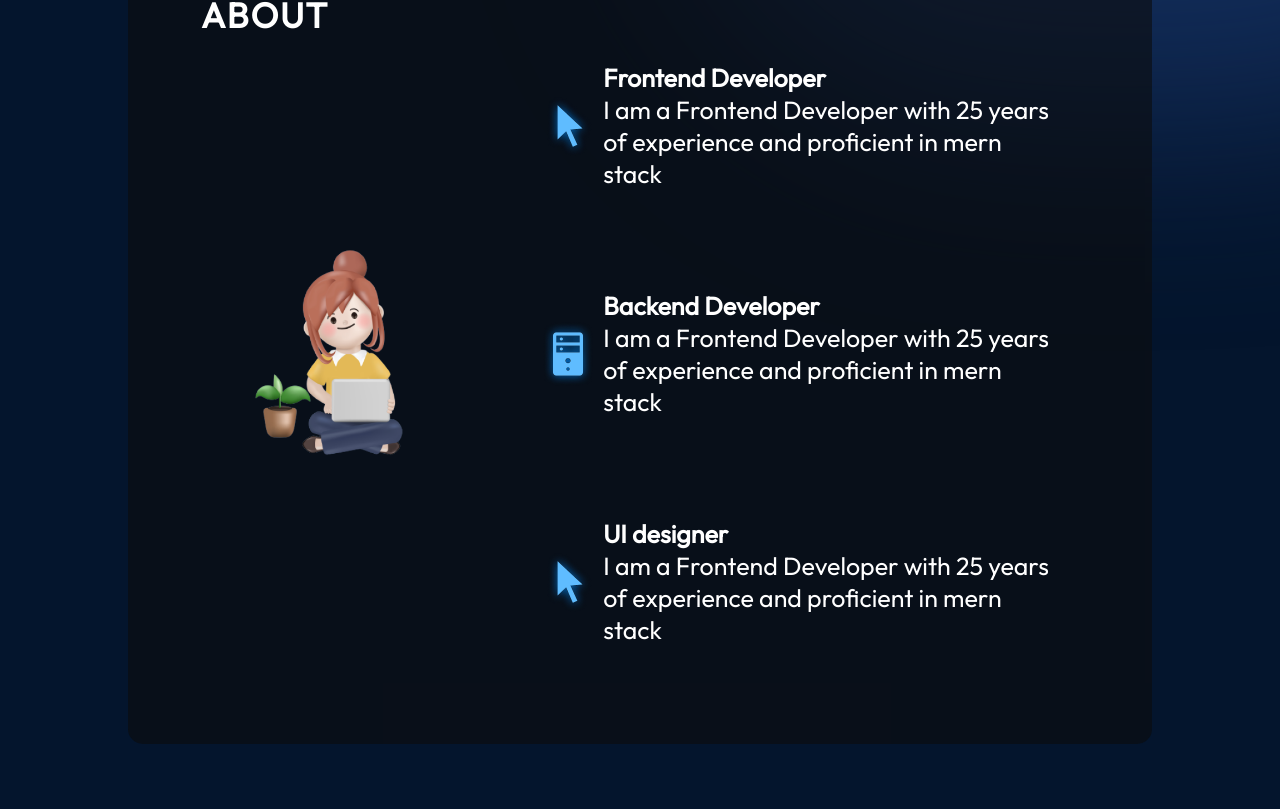
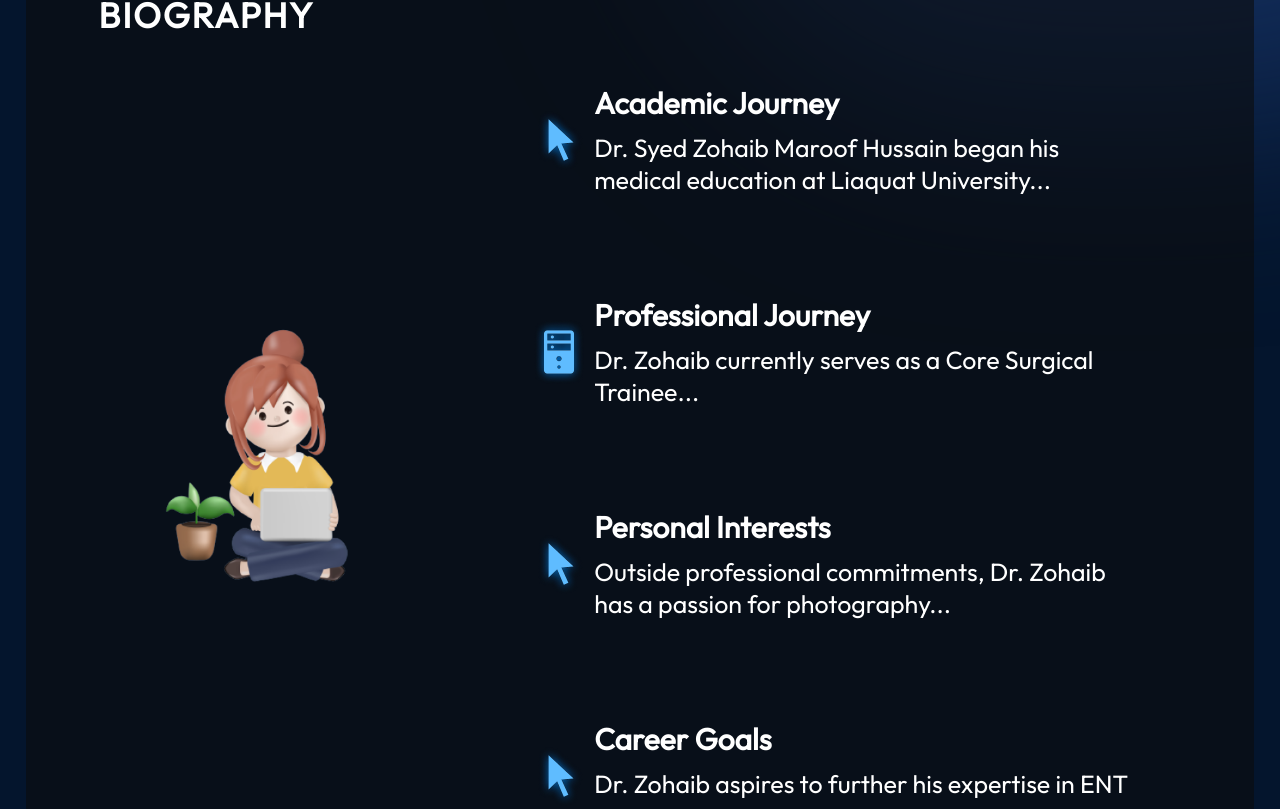
Before and after one commit to MuhammadZeeshanAkram/Doctor-Zohaib-Portfolio, a React (Vite) app in the folder Doctor Portfolio/: page / in a window 1280 px wide. Shown: the part 911-1720 px from the top of the page. Built offline with nearby package versions, Linux system fonts and the light colour scheme.

Commit message:
Added changes in hero and biography section

```diff
--- a/Doctor Portfolio/src/components/About/About.jsx
+++ b/Doctor Portfolio/src/components/About/About.jsx
@@ -1,39 +1,74 @@
-import React from 'react';
+import React, { useState } from 'react';
+import { getImageUrl } from '../../utils';
 import styles from './About.module.css';
-import { getImageUrl } from '../../utils'
 
 export const About = () => {
+  const [expandedSection, setExpandedSection] = useState(null);
+
+  const handleClick = (section) => {
+    setExpandedSection(expandedSection === section ? null : section);
+  };
+
   return (
-    <section className={styles.container} id='about'>
-        <h2 className={styles.title}>About</h2>
+    <section className={styles.container} id='biography'>
+      <h2 className={styles.title}>Biography</h2>
       <div className={styles.content}>
-            <img src={getImageUrl('about/aboutImage.png')} alt="Me sitting with a laptop"
+        <img
+          src={getImageUrl('about/aboutImage.png')}
+          alt="Me sitting with a laptop"
           className={styles.aboutImage}
         />
         <ul className={styles.aboutItems}>
-                <li className={styles.aboutItem}>
-                    <img src={getImageUrl("about/cursorIcon.png")} alt="cursor icon"/>
+          <li className={styles.aboutItem} onClick={() => handleClick('academic')}>
+            <img src={getImageUrl("about/cursorIcon.png")} alt="cursor icon" />
             <div className={styles.aboutItemText}>
-                    <h3>Frontend Developer</h3>
-                    <p>I am a Frontend Developer with 25 years of experience and proficient in mern stack</p>
+              <h3>Academic Journey</h3>
+              <p>Dr. Syed Zohaib Maroof Hussain began his medical education at Liaquat University...</p>
+              {expandedSection === 'academic' && (
+                <div className={styles.additionalInfo}>
+                  {"of Medical & Health Sciences (LUMHS) in Jamshoro, Pakistan, where he earned his MBBS. This university, renowned for its contributions to medical science in Pakistan, played a pivotal role in shaping Dr. Hussain's early interest in Otolaryngology (ENT). His pursuit of excellence led him to the Anglia Ruskin University in Chelmsford, UK, where he specialized further by completing an MSc in ENT, Head & Neck Surgery. Anglia Ruskin University, a hub for advanced medical research and education, provided him with cutting-edge knowledge and clinical skills."}
+                </div>
+              )}
             </div>
           </li>
-                <li className={styles.aboutItem}>
-                    <img src={getImageUrl("about/serverIcon.png")} alt="server icon"/>
+          <li className={styles.aboutItem} onClick={() => handleClick('professional')}>
+            <img src={getImageUrl("about/serverIcon.png")} alt="server icon" />
             <div className={styles.aboutItemText}>
-                    <h3>Backend Developer</h3>
-                    <p>I am a Frontend Developer with 25 years of experience and proficient in mern stack</p>
+              <h3>Professional Journey</h3>
+              <p>Dr. Zohaib currently serves as a Core Surgical Trainee...</p>
+              {expandedSection === 'professional' && (
+                <div className={styles.additionalInfo}>
+                  {"at the University Hospitals of Leicester NHS Trust in Leicester, UK. This prestigious institution is one of the largest teaching hospital trusts in the UK, known for its excellence in healthcare and medical education. During his time here, Dr. Hussain has gained significant experience in Otolaryngology, working alongside leading experts in the field. His qualifications, including the MRCS (Membership of the Royal College of Surgeons) and MRCOphth (Membership of the Royal College of Ophthalmologists), are a testament to his broad expertise and dedication to his profession."}
+                </div>
+              )}
             </div>
           </li>
-                <li className={styles.aboutItem}>
-                    <img src={getImageUrl("about/cursorIcon.png")} alt=" UI icon"/>
+          <li className={styles.aboutItem} onClick={() => handleClick('personal')}>
+            <img src={getImageUrl("about/cursorIcon.png")} alt="UI icon" />
             <div className={styles.aboutItemText}>
-                    <h3>UI designer</h3>
-                    <p>I am a Frontend Developer with 25 years of experience and proficient in mern stack</p>
+              <h3>Personal Interests</h3>
+              <p>Outside professional commitments, Dr. Zohaib has a passion for photography...</p>
+              {expandedSection === 'personal' && (
+                <div className={styles.additionalInfo}>
+                  {" He often captures the landscapes and cityscapes of the places he's traveled, such as the countryside of England and the historic sites of Pakistan. These photographs not only serve as a creative outlet but also help him maintain a balanced lifestyle. Dr. Hussain also enjoys engaging in medical education, often participating in workshops at institutions like Royal College of Surgeons of Edinburgh."}
+                </div>
+              )}
+            </div>
+          </li>
+          <li className={styles.aboutItem} onClick={() => handleClick('career')}>
+            <img src={getImageUrl("about/cursorIcon.png")} alt="UI icon" />
+            <div className={styles.aboutItemText}>
+              <h3>Career Goals</h3>
+              <p>Dr. Zohaib aspires to further his expertise in ENT surgery...</p>
+              {expandedSection === 'career' && (
+                <div className={styles.additionalInfo}>
+                  {"with a focus on minimally invasive techniques at institutions like the Royal College of Surgeons in London, UK. His career goals include becoming a leading consultant in Otolaryngology and contributing to global medical research and education. He is particularly interested in establishing himself at a renowned medical institution such as Moorfields Eye Hospital in London, which is known for pioneering work in ophthalmology and ENT."}
+                </div>
+              )}
             </div>
           </li>
         </ul>
       </div>
     </section>
-  )
-}
+  );
+};
--- a/Doctor Portfolio/src/components/About/About.module.css
+++ b/Doctor Portfolio/src/components/About/About.module.css
@@ -6,8 +6,8 @@
     padding: 73px;
     margin-top: 129px;
     z-index: 1;
-    margin-left: 10%;
-    margin-right: 10%;
+    margin-left: 2%;
+    margin-right: 2%;
 }
 .title{
     font-size: 35px;
@@ -29,6 +29,7 @@
     display: flex;
     flex-direction: column;
     gap: 50px;
+    padding:2%;
 }
 .aboutItem{
     display: flex;
@@ -48,12 +49,18 @@
 }
 
 .aboutItem h3{
-    font-size: 25px;
-    font-weight: 600;
+    font-size: 30px;
+    font-weight: 700;
+    margin-bottom: 10px;
 }
 .aboutItem p{
     font-size: 25px;
 }
+.additionalInfo {
+    font-size: 20px;
+    margin-top: 10px;
+    /* Add more styling as needed */
+  }
 @media screen and (max-width: 830px) {
     .container{
         flex-direction: column-reverse;
--- a/Doctor Portfolio/src/components/Hero/Hero.jsx
+++ b/Doctor Portfolio/src/components/Hero/Hero.jsx
@@ -16,7 +16,7 @@ export const Hero = () => {
                         className={styles.readBioBtn}
                         onClick={() => setBioOpen(!bioOpen)}
                     >
-                        {bioOpen ? 'Hide Biography' : 'Read Biography'}
+                        {bioOpen ? 'Hide' : 'About Me'}
                     </button>
                     <div className={styles.socialButtons}>
                         <a href="mailto:zohaibbhai@gmail.com" className={styles.mailBtn}>📧</a>
@@ -28,13 +28,16 @@ export const Hero = () => {
 
                 {bioOpen && (
                     <div className={styles.bioContent}>
-                        <p><strong>Dr. Syed Zohaib Maroof Hussain, MBBS, MSc ENT, MRCS, MRCOphth</strong></p>
+                       <h2>Dr. Syed Zohaib Maroof Hussain, MBBS, MSc ENT, MRCS, MRCOphth</h2>
 
-<p>Dr. Syed Zohaib Maroof Hussain is a dedicated and accomplished <strong>Otolaryngologist (ENT Surgeon)</strong> with a strong foundation in both surgical practice and academic excellence. He completed his MBBS from <strong>Liaquat University of Medical & Health Sciences (LUMHS)</strong> in Jamshoro, Pakistan, where he developed a keen interest in the field of ENT. Driven by a passion for furthering his expertise, he pursued an MSc in ENT, Head & Neck Surgery at <strong>Anglia Ruskin University</strong> in Chelmsford, UK.</p>
+<p>Dr. Syed Zohaib Maroof Hussain is a highly skilled and accomplished Otolaryngologist (ENT Surgeon) with a robust academic background and extensive hands-on surgical experience. He earned his <strong>MBBS</strong> from <em>Liaquat University of Medical & Health Sciences (LUMHS)</em> in Jamshoro, Pakistan, where his profound interest in the field of ENT was first ignited. Driven by a passion for surgical excellence and a commitment to patient care, he pursued further specialization, obtaining an <strong>MSc in ENT, Head & Neck Surgery</strong> from <em>Anglia Ruskin University</em> in Chelmsford, UK.</p>
 
-<p>Dr. Hussain is currently serving as a <strong>Core Surgical Trainee at the University Hospitals of Leicester NHS Trust</strong>, where he is gaining invaluable experience in Otolaryngology. His commitment to the field is evident through his successful completion of the MRCS (Membership of the Royal College of Surgeons) and MRCOphth (Membership of the Royal College of Ophthalmologists) qualifications in the UK.</p>
+<p>Currently, Dr. Hussain is serving as a <strong>Core Surgical Trainee</strong> at the <em>University Hospitals of Leicester NHS Trust</em>, where he continues to gain invaluable experience in Otolaryngology. His dedication to his profession is underscored by his successful attainment of the <strong>MRCS (Membership of the Royal College of Surgeons)</strong> and <strong>MRCOphth (Membership of the Royal College of Ophthalmologists)</strong> qualifications in the UK, reflecting his broad expertise in both surgical disciplines.</p>
 
-<p>With a strong academic background and hands-on surgical experience, Dr. Hussain is well on his way to becoming a leading specialist in Otolaryngology. He is deeply committed to providing the highest quality of care to his patients and is continuously seeking opportunities to enhance his skills and knowledge in the ever-evolving field of ENT surgery.</p>
+<p>Dr. Hussain is not only committed to advancing his surgical skills but is also deeply engaged in the academic aspects of his field. He is recognized for his ability to integrate cutting-edge research with clinical practice, ensuring that his patients receive the most effective and up-to-date treatments. His journey in medicine is marked by a relentless pursuit of knowledge and a dedication to the highest standards of patient care.</p>
+
+<p>With a solid foundation in both clinical practice and academic research, Dr. Hussain is poised to become a leading figure in Otolaryngology. He is continually seeking new opportunities to expand his expertise, staying at the forefront of developments in ENT surgery. His approach to patient care is holistic, focusing on both the physical and emotional well-being of his patients, and he is committed to delivering the best possible outcomes for those under his care.</p>
+
 
                     </div>
                 )}
--- a/Doctor Portfolio/src/components/Hero/Hero.module.css
+++ b/Doctor Portfolio/src/components/Hero/Hero.module.css
@@ -14,6 +14,7 @@
 .content {
     display: flex;
     flex-direction: column;
+    align-items: flex-start;
     align-items: flex-start;
     color: var(--color-text);
     z-index: 1;
@@ -92,6 +93,7 @@
     padding: 20px;
     margin-left: 50px;
     margin-right: 50px;
+    font-size: 20px;
 }
 
 @keyframes slideDown {
@@ -106,13 +108,18 @@
 }
 
 .heroImg {
-    width: 50%;
+    max-width: 100%;   /* Scale the image with the container's width */
+    height: auto;      /* Maintain aspect ratio */
+    flex-shrink: 0;    /* Prevent the image from shrinking */
+    object-fit: contain; /* Ensure the image maintains its aspect ratio within the container */
     z-index: 1;
     animation-name: floating;
     animation-duration: 3s;
     animation-iteration-count: infinite;
     animation-timing-function: ease-in-out;
 }
+
+
 
 @keyframes floating {
     0% {
@@ -163,4 +170,7 @@
     .content {
         align-items: center;
     }
+    .heroImg {
+        max-width: 80%; /* Adjust as needed for smaller screens */
+    }
 }
```
Lines whose indentation alone changed are shown as unchanged.
